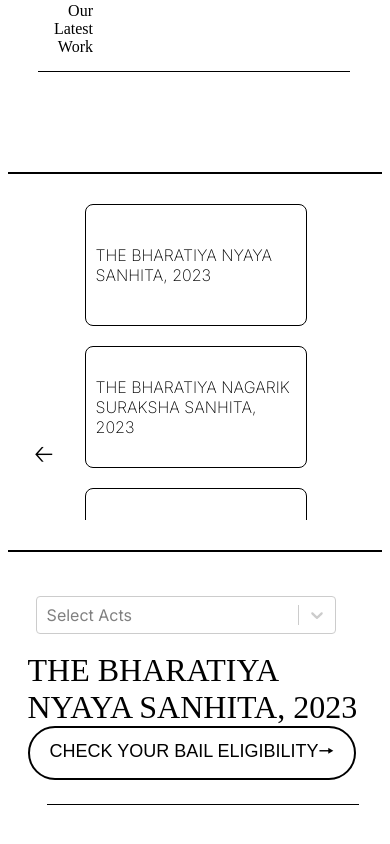
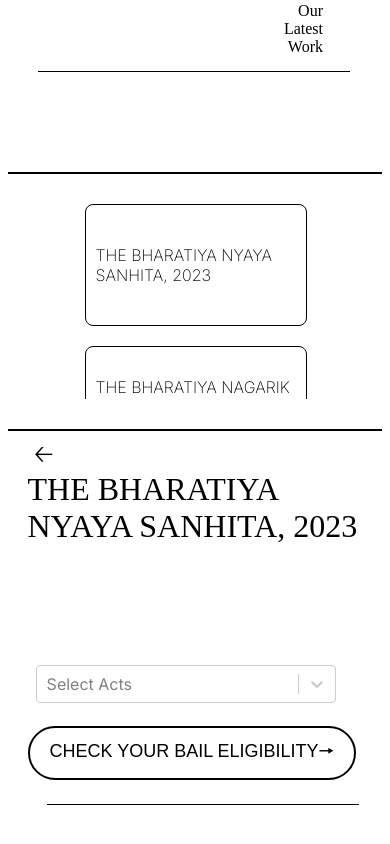
Before and after one commit to devesh-mishra13/Sudo_bail, a Next.js app: page / in a window 390 px wide. Shown: the part 1212-2056 px from the top of the page. Built offline with nearby package versions, Linux system fonts and the light colour scheme; a web font is replaced by a local one.

Commit message:
Some minor CSS changes

```diff
--- a/src/app/components/AboutUs.module.css
+++ b/src/app/components/AboutUs.module.css
@@ -127,7 +127,7 @@
   font-family: 'Romulo Light';
   text-align: right;
   position: absolute; /* Position it absolutely relative to the parent */
-  right: 305px;
+  right: 75px;
   bottom: 100px; /* Align it just above the bottom line */
 }
 }
--- a/src/app/components/Section.module.css
+++ b/src/app/components/Section.module.css
@@ -6,7 +6,6 @@
   justify-content: space-between;
   align-items: center;
   position: relative;
-  overflow: hidden; /* Ensure no overflow issues */
 }
 
 .selectContainer {
@@ -227,7 +226,7 @@
 
   .selectContainer {
     position: absolute;
-    top: 67%;
+    top: 78%;
     right: 16%;
     width: 300px;
     z-index: 1;
@@ -246,7 +245,6 @@
   }
   .bottomc {
     width: 90%; /* Adjust width for mobile */
-    height: auto; /* Allow height to adjust based on content */
     margin-top: 20px; /* Add space above the bottom section */
     margin-bottom: 25px;
   }
--- a/src/app/components/ShutterFooter.css
+++ b/src/app/components/ShutterFooter.css
@@ -146,7 +146,7 @@
   font-weight: normal;
   text-align: left;
   /* margin-left: 25vh; */
-  margin-left: 175px;
+  margin-left: 150px;
   position: relative;
   padding-bottom: 5px;
 }
```
